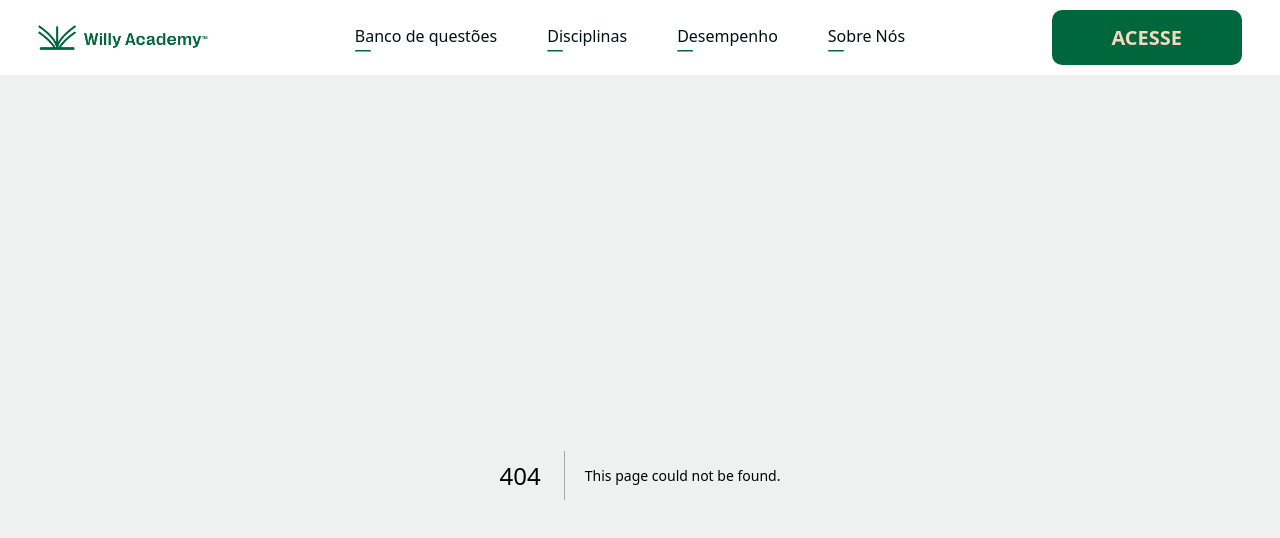
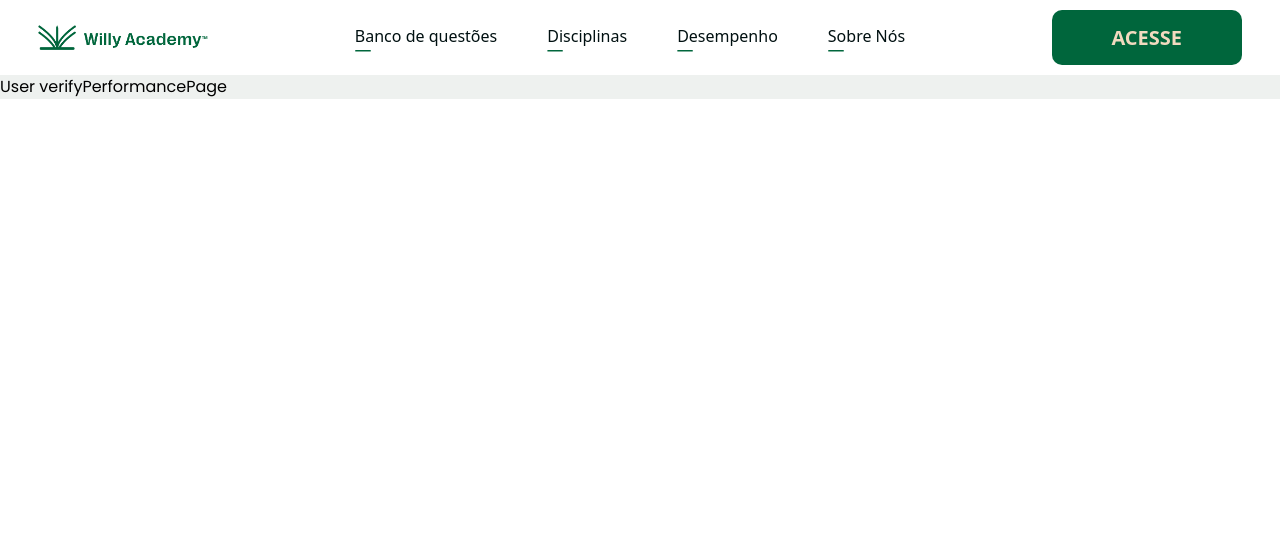
Before and after one commit to will-santosx/willy-academy-next-app, a Next.js app: page /user/meu-desempenho in a window 1280 px wide. Before the commit this address had no page. Shown: the top 538 px of the page. Built offline with nearby package versions, Linux system fonts and the light colour scheme.

Commit message:
criando principais rotas do site.

```diff
--- a/package.json
+++ b/package.json
@@ -14,6 +14,7 @@
   },
   "dependencies": {
     "next": "14.2.4",
+    "nookies": "^2.5.2",
     "react": "^18",
     "react-dom": "^18",
     "react-icons": "^5.2.1"
--- /dev/null
+++ b/src/app/user/disciplinas/page.tsx
@@ -0,0 +1,5 @@
+export default function topicsPage () {
+    return (
+        <span>TopisPage</span>
+    )
+}
--- /dev/null
+++ b/src/app/user/entrar/page.tsx
@@ -0,0 +1,6 @@
+export default function LoginPage () {
+    return (<main>
+
+        </main>)
+
+}
--- /dev/null
+++ b/src/app/user/layout.tsx
@@ -0,0 +1,16 @@
+
+export default function DashboardLayout({
+    children,
+  }: {
+    children: React.ReactNode
+  }) {
+
+
+
+    return (
+      <>
+        User verify
+        {children}
+      </>
+    )
+}
--- /dev/null
+++ b/src/app/user/meu-desempenho/page.tsx
@@ -0,0 +1,5 @@
+export default function performancePage () {
+    return (
+        <span>PerformancePage</span>
+    )
+}
--- /dev/null
+++ b/src/app/user/questoes/page.tsx
@@ -0,0 +1,3 @@
+export default function questionsPage() {
+    return <main>Página de questões</main>
+}
--- /dev/null
+++ b/src/app/user/sobre/page.tsx
@@ -0,0 +1,5 @@
+export default function sobrePage() {
+    return (
+        <span>Sobre</span>
+    )
+}
```
Also changed, not shown: 1 other file (tests, documents, lock files or other folders).
